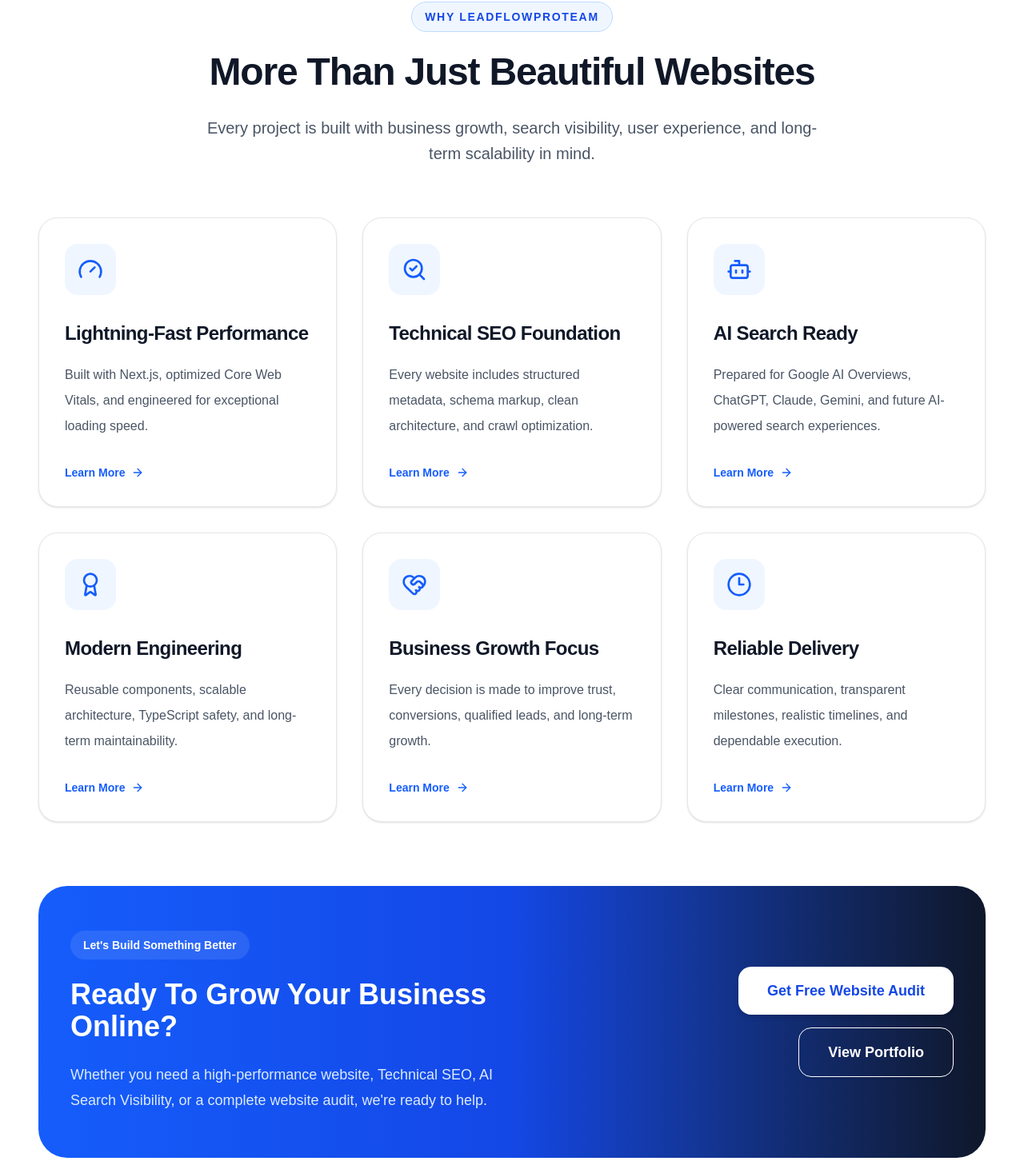
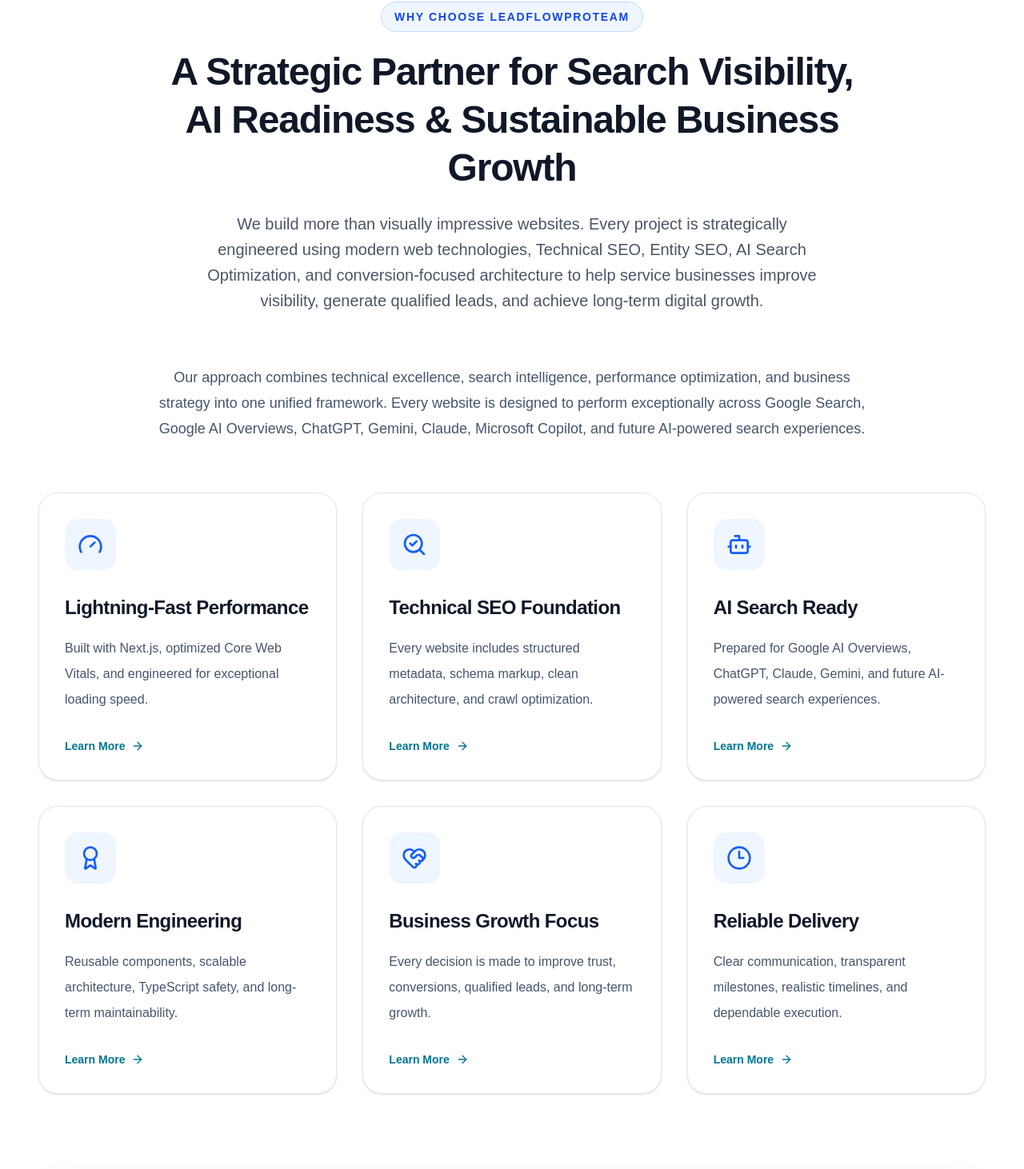
Before and after one commit to leadflowproteam/leadflowproteam, a Next.js app: page /about in a window 1280 px wide. Shown: the part 4124-5586 px from the top of the page at 80% size. Built offline with nearby package versions, Linux system fonts and the light colour scheme.

Commit message:
Enhance Results and WhyChooseUs homepage sections

```diff
--- a/components/sections/Results.tsx
+++ b/components/sections/Results.tsx
@@ -16,30 +16,30 @@ const results = [
   {
     icon: Gauge,
     metric: "95+",
-    title: "Performance Score",
+    title: "Lighthouse Performance",
     description:
-      "Optimized for exceptional speed, Core Web Vitals, and a smooth user experience.",
+      "Optimized Core Web Vitals, faster loading speed, smooth responsiveness, and exceptional user experience that supports stronger search performance.",
   },
   {
     icon: SearchCheck,
-    metric: "SEO",
-    title: "Technical SEO Ready",
+    metric: "100%",
+    title: "Technical SEO Foundation",
     description:
-      "Clean architecture, structured data, metadata, sitemap, robots.txt, and crawl optimization.",
+      "Complete Technical SEO implementation including structured metadata, schema markup, crawl optimization, XML sitemap, robots.txt, and search-friendly architecture.",
   },
   {
     icon: Bot,
     metric: "AI",
     title: "AI Search Ready",
     description:
-      "Prepared for ChatGPT, Gemini, Claude, AI Overviews, Entity SEO, and Semantic Search.",
+      "Engineered for Google AI Overviews, ChatGPT, Gemini, Claude, Microsoft Copilot, and future AI-powered search experiences using semantic architecture and entity optimization.",
   },
   {
     icon: TrendingUp,
     metric: "Growth",
-    title: "Business Focused",
+    title: "Business Growth Focused",
     description:
-      "Designed to improve lead generation, conversion rates, trust, and long-term business growth.",
+      "Every website is strategically designed to generate qualified leads, improve conversions, strengthen trust, and support sustainable long-term business growth.",
   },
 ];
 
@@ -58,42 +58,82 @@ const technologies = [
 
 export default function Results() {
   return (
-    <section className="bg-gradient-to-b from-slate-50 via-white to-slate-50 py-20 lg:py-28">
+    <section className="bg-linear-to-b from-slate-50 via-white to-cyan-50 py-20 lg:py-28">
       <Container>
         <SectionHeading
-          badge="Results That Matter"
-          title="Built for Speed, Search Visibility & Business Growth"
-          description="Every project is engineered with measurable outcomes in mind—from website performance and Technical SEO to AI Search Visibility and long-term lead generation."
+          badge="Proven Results"
+          title="Engineered for Performance, Search Visibility & Long-Term Growth"
+          description="Every LeadFlowProTeam website is built with measurable business outcomes in mind—combining modern web engineering, Technical SEO, AI Search Optimization, and conversion-focused architecture to help service businesses grow with confidence."
         />
-
+        <div className="mx-auto mt-6 max-w-4xl text-center">
+        <p className="text-lg leading-8 text-slate-600">
+          We don't just design beautiful websites—we build high-performance digital
+          platforms engineered for Google Search, AI-powered search experiences,
+          faster loading speeds, stronger technical foundations, and sustainable
+          business growth.
+        </p>
+      </div>
         {/* Result Cards */}
 
-        <div className="mt-16 grid gap-8 md:grid-cols-2">
+        <div className="mt-20 grid gap-8 md:grid-cols-2 xl:grid-cols-4">
           {results.map((item) => {
             const Icon = item.icon;
 
             return (
               <article
                 key={item.title}
-                className="group overflow-hidden rounded-3xl border border-gray-200 bg-white p-8 shadow-sm transition-all duration-300 hover:-translate-y-2 hover:border-blue-200 hover:shadow-2xl"
+                className="
+                group
+                relative
+                overflow-hidden
+                rounded-3xl
+                border
+                border-slate-200
+                bg-white
+                p-8
+                shadow-sm
+                transition-all
+                duration-300
+                hover:-translate-y-2
+                hover:border-cyan-300
+                hover:shadow-2xl
+                "
               >
                 <div className="flex items-center justify-between">
-                  <div className="inline-flex h-16 w-16 items-center justify-center rounded-3xl bg-blue-50 text-blue-600 transition-all duration-300 group-hover:bg-blue-600 group-hover:text-white">
+                  <div
+                  className="
+                  inline-flex
+                  h-16
+                  w-16
+                  items-center
+                  justify-center
+                  rounded-2xl
+                  bg-cyan-50
+                  text-cyan-600
+                  transition-all
+                  duration-300
+                  group-hover:bg-cyan-600
+                  group-hover:text-white
+                "
+                >
                     <Icon className="h-8 w-8" />
                   </div>
 
-                  <span className="text-4xl font-extrabold text-blue-600">
+                  <span className="text-5xl font-extrabold tracking-tight text-cyan-600">
                     {item.metric}
                   </span>
                 </div>
 
-                <h3 className="mt-8 text-2xl font-bold text-gray-900">
+                <h3 className="mt-8 text-2xl font-bold leading-tight text-slate-900">
                   {item.title}
                 </h3>
 
-                <p className="mt-5 leading-8 text-gray-600">
+                <p className="mt-5 grow leading-8 text-slate-600">
                   {item.description}
                 </p>
+                <div className="mt-8 h-2 w-full overflow-hidden rounded-full bg-slate-200">
+                <div className="h-2 w-[96%] rounded-full bg-linear-to-r from-cyan-500 to-blue-600" />
+</div>
               </article>
             );
           })}
@@ -101,50 +141,112 @@ export default function Results() {
 
         {/* Technologies */}
 
-        <div className="mt-24 rounded-[36px] border border-gray-200 bg-white p-10 shadow-lg">
-          <h3 className="text-center text-3xl font-bold text-gray-900">
+        <div
+          className="
+            mt-24
+            rounded-[36px]
+            border
+            border-cyan-100
+            bg-linear-to-br
+            from-cyan-50
+            via-white
+            to-blue-50
+            p-10
+            shadow-xl
+          "
+        >
+        <h3 className="text-center text-3xl font-bold tracking-tight text-slate-900">
             Technologies & Best Practices
           </h3>
 
-          <p className="mx-auto mt-5 max-w-3xl text-center leading-8 text-gray-600">
+          <p className="mx-auto mt-6 max-w-3xl text-center text-lg leading-8 text-slate-600">
             We use modern technologies and proven optimization strategies to
             build secure, scalable, SEO-friendly, and AI-ready business
             websites.
           </p>
-
-          <div className="mt-10 flex flex-wrap justify-center gap-3">
+          <div className="mt-12 grid gap-4 sm:grid-cols-2 lg:grid-cols-3 xl:grid-cols-5">
             {technologies.map((tech) => (
-              <span
+             <div
               key={tech}
-                className="rounded-full border border-blue-100 bg-blue-50 px-4 py-2 text-sm font-medium text-blue-700 transition hover:bg-blue-600 hover:text-white"
+              className="
+                rounded-2xl
+                border
+                border-cyan-100
+                bg-white
+                px-5
+                py-5
+                text-center
+                font-semibold
+                text-slate-800
+                shadow-sm
+                transition-all
+                duration-300
+                hover:-translate-y-1
+                hover:border-cyan-300
+                hover:bg-cyan-600
+                hover:text-white
+                hover:shadow-lg
+              "
             >
               {tech}
-              </span>
+            </div>
             ))}
           </div>
         </div>
 
         {/* CTA */}
 
-        <div className="mt-24 rounded-[36px] bg-gradient-to-r from-blue-600 via-blue-700 to-slate-900 px-10 py-16 text-center text-white shadow-2xl">
-          <h3 className="text-4xl font-extrabold">
-            Ready to Grow Your Business Online?
+        <div
+  className="
+    mt-24
+    overflow-hidden
+    rounded-[40px]
+    bg-linear-to-r
+    from-cyan-600
+    via-blue-700
+    to-slate-900
+    px-10
+    py-16
+    text-center
+    text-white
+    shadow-2xl
+  "
+>
+       <h3 className="text-4xl font-extrabold tracking-tight sm:text-5xl">
+        Ready to Build a Website That
+        <span className="block text-cyan-200">
+          Generates More Leads?
+        </span>
       </h3>
 
-          <p className="mx-auto mt-6 max-w-3xl text-lg leading-8 text-blue-100">
-            Let's build a high-performance website that loads faster, ranks
-            better, and generates more qualified leads for your business.
+        <p className="mx-auto mt-6 max-w-4xl text-lg leading-8 text-blue-100">
+          Whether you need a modern business website, Technical SEO,
+          AI Search Optimization, or a complete website audit,
+          LeadFlowProTeam helps service businesses improve search visibility,
+          build trust, and generate qualified leads with long-term
+          sustainable growth.
         </p>
 
-          <div className="mt-10 flex justify-center">
+          <div className="mt-12 flex flex-wrap justify-center gap-5">
            <Link href="/free-audit">
   <Button
     variant="secondary"
+    size="lg"
     className="group"
   >
-                Get Your Free Website Audit
+    Get Free Website Audit
 
     <ArrowRight className="ml-2 h-5 w-5 transition-transform duration-300 group-hover:translate-x-1" />
+  </Button>
+</Link>
+
+<Link href="/contact">
+  <Button
+    variant="outline"
+    size="lg"
+    className="border-white text-white hover:bg-white hover:text-blue-700"
+  >
+    Contact Our Team
   </Button>
 </Link>
           </div>
--- a/components/sections/WhyChooseUs.tsx
+++ b/components/sections/WhyChooseUs.tsx
@@ -20,36 +20,42 @@ const features = [
   title: "Lightning-Fast Performance",
   description:
     "Built with Next.js, optimized Core Web Vitals, and engineered for exceptional loading speed.",
+  href: "/services/web-development",
 },
 {
   icon: SearchCheck,
   title: "Technical SEO Foundation",
   description:
     "Every website includes structured metadata, schema markup, clean architecture, and crawl optimization.",
+  href: "/services/technical-seo",
 },
 {
   icon: Bot,
   title: "AI Search Ready",
   description:
     "Prepared for Google AI Overviews, ChatGPT, Claude, Gemini, and future AI-powered search experiences.",
+  href: "/services/ai-search-visibility",
 },
 {
   icon: Award,
   title: "Modern Engineering",
   description:
     "Reusable components, scalable architecture, TypeScript safety, and long-term maintainability.",
+  href: "/services/web-development",
 },
 {
   icon: HeartHandshake,
   title: "Business Growth Focus",
   description:
     "Every decision is made to improve trust, conversions, qualified leads, and long-term growth.",
+  href: "/services/website-audit",
 },
 {
   icon: Clock3,
   title: "Reliable Delivery",
   description:
     "Clear communication, transparent milestones, realistic timelines, and dependable execution.",
+  href: "/contact",
 },
 ];
 
@@ -57,81 +63,123 @@ export default function WhyChooseUs() {
   return (
     <Section className="bg-white">
       <SectionHeading
-        badge="Why LeadFlowProTeam"
-        title="More Than Just Beautiful Websites"
-        description="Every project is built with business growth, search visibility, user experience, and long-term scalability in mind."
+        badge="Why Choose LeadFlowProTeam"
+        title="A Strategic Partner for Search Visibility, AI Readiness & Sustainable Business Growth"
+        description="We build more than visually impressive websites. Every project is strategically engineered using modern web technologies, Technical SEO, Entity SEO, AI Search Optimization, and conversion-focused architecture to help service businesses improve visibility, generate qualified leads, and achieve long-term digital growth."
       />
 
-      <div className="mt-16 grid gap-8 lg:grid-cols-3">
+      <div className="mx-auto mt-6 max-w-4xl text-center">
+        <p className="text-lg leading-8 text-slate-600">
+          Our approach combines technical excellence, search intelligence,
+          performance optimization, and business strategy into one unified framework.
+          Every website is designed to perform exceptionally across Google Search,
+          Google AI Overviews, ChatGPT, Gemini, Claude, Microsoft Copilot, and
+          future AI-powered search experiences.
+        </p>
+      </div>
+
+      <div className="mt-16 grid gap-8 md:grid-cols-2 xl:grid-cols-3">
         {features.map((feature) => {
           const Icon = feature.icon;
 
           return (
             <Card
               key={feature.title}
-              className="group relative overflow-hidden rounded-3xl border border-gray-200 bg-white transition-all duration-300 hover:-translate-y-2 hover:border-blue-200 hover:shadow-2xl"
+              className="
+                group
+                relative
+                h-full
+                overflow-hidden
+                rounded-3xl
+                border
+                border-slate-200
+                bg-white
+                shadow-sm
+                transition-all
+                duration-300
+                hover:-translate-y-2
+                hover:border-cyan-300
+                hover:shadow-2xl
+              "
             >
-              <Card.Body className="p-8">
+              <Card.Body className="flex h-full flex-col p-8">
                 <div className="mb-8 inline-flex h-16 w-16 items-center justify-center rounded-2xl bg-blue-50 text-blue-600 transition-all duration-300 group-hover:bg-blue-600 group-hover:text-white">
                   <Icon className="h-8 w-8" />
                 </div>
 
-                <Card.Title className="text-2xl">
+                <Card.Title className="text-2xl leading-tight">
                   {feature.title}
                 </Card.Title>
 
-                <Card.Description className="mt-5 leading-8">
+                <Card.Description className="mt-5 grow leading-8 text-slate-600">
                   {feature.description}
                 </Card.Description>
-
-                <div className="mt-8 flex items-center text-sm font-semibold text-blue-600">
+                <Link
+                href={feature.href}
+                className="mt-8 inline-flex items-center text-sm font-semibold text-cyan-700 transition-colors duration-300 hover:text-cyan-800"
+              >
                 Learn More
 
                 <ArrowRight className="ml-2 h-4 w-4 transition-transform duration-300 group-hover:translate-x-1" />
-                </div>
+              </Link>
               </Card.Body>
             </Card>
           );
         })}
       </div>
+        <div className="mt-24 overflow-hidden rounded-[36px] border border-cyan-200 bg-linear-to-r from-cyan-600 via-blue-700 to-slate-900 shadow-2xl">
 
-      <div className="mt-20 overflow-hidden rounded-[36px] bg-gradient-to-r from-blue-600 via-blue-700 to-slate-900">
-        <div className="grid items-center gap-10 px-10 py-14 lg:grid-cols-2">
+        <div className="grid items-center gap-12 px-10 py-16 lg:grid-cols-2 lg:px-16">
           <div>
-            <span className="inline-flex rounded-full bg-white/10 px-4 py-2 text-sm font-semibold text-white">
-              Let's Build Something Better
+            <span className="inline-flex rounded-full border border-white/20 bg-white/10 px-4 py-2 text-sm font-semibold text-cyan-100 backdrop-blur-sm">
+            Build Faster • Rank Smarter • Grow Better
           </span>
 
-            <h2 className="mt-6 text-4xl font-extrabold text-white">
-              Ready To Grow Your Business Online?
+            <h2 className="mt-6 text-4xl font-extrabold leading-tight tracking-tight text-white lg:text-5xl">
+            Ready to Build a Website That
+            <span className="block text-cyan-200">
+              Ranks, Converts & Grows?
+            </span>
           </h2>
 
             <p className="mt-6 max-w-2xl text-lg leading-8 text-blue-100">
-              Whether you need a high-performance website,
-              Technical SEO, AI Search Visibility, or a complete
-              website audit, we're ready to help.
+            Whether you're launching a new business, redesigning an
+            existing website, or improving your visibility through
+            Technical SEO and AI Search Optimization, our team builds
+            modern digital experiences engineered for sustainable
+            business growth.
           </p>
           </div>
 
-          <div className="flex flex-col gap-4 lg:items-end">
+          <div className="flex flex-col items-start gap-5 lg:items-end">
+
   <Link href="/free-audit">
     <Button
       variant="white"
       size="lg"
+      className="min-w-62.5 justify-center"
     >
       Get Free Website Audit
     </Button>
   </Link>
 
-            <Link href="/portfolio">
+  <Link href="/contact">
     <Button
       variant="outline"
       size="lg"
-                className="border-white text-white hover:bg-white hover:text-blue-700"
+      className="min-w-62.5 justify-center border-white text-white hover:bg-white hover:text-blue-700"
     >
-                View Portfolio
+      Schedule Free Consultation
     </Button>
   </Link>
+
+  <p className="max-w-xs text-center text-sm leading-7 text-blue-100 lg:text-right">
+    ✔ No obligation consultation<br />
+    ✔ Custom growth strategy<br />
+    ✔ Transparent pricing<br />
+    ✔ Long-term partnership
+  </p>
+
 </div>
         </div>
       </div>
```
Lines whose indentation alone changed are shown as unchanged.
